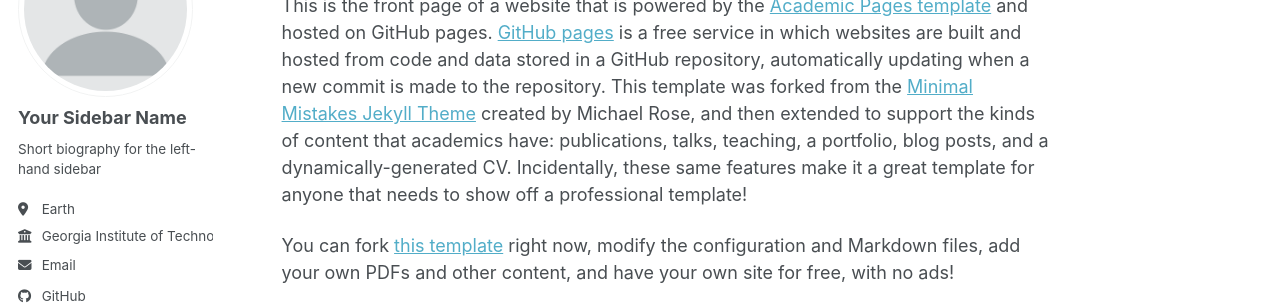
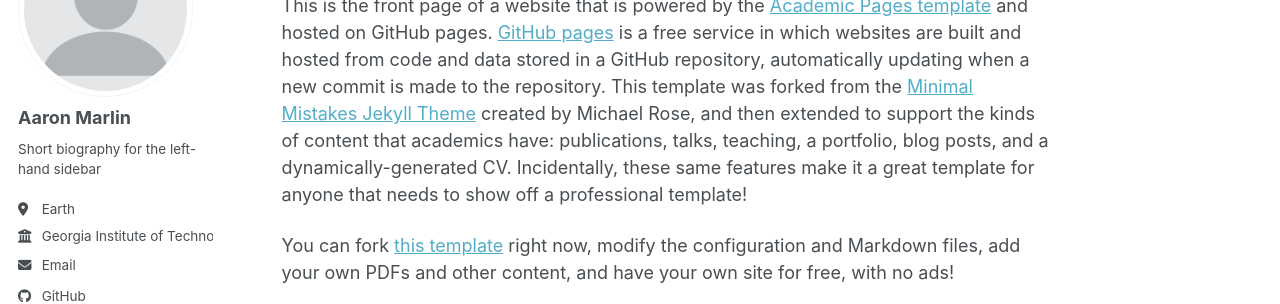
Before and after one commit to amarlin77/amarlin77.github.io, a Jekyll site: the page built from _pages/about.md, in a window 1280 px wide. Shown: the part 177-481 px from the top of the page. Built offline with Jekyll 4.4.1, drawn with Linux system fonts in a browser that asks for light colours; a script bundle is joined from its source files by our own code; library files that are not in the unit come from our copies.

Commit message:
updating profile

```diff
--- a/_config.yml
+++ b/_config.yml
@@ -24,7 +24,7 @@
 author:
   # Biographic information
   avatar           : "profile.png"
-  name             : "Your Sidebar Name"
+  name             : "Aaron Marlin"
   pronouns         : # example: "she/her"
   bio              : "Short biography for the left-hand sidebar"
   location         : "Earth"
```
